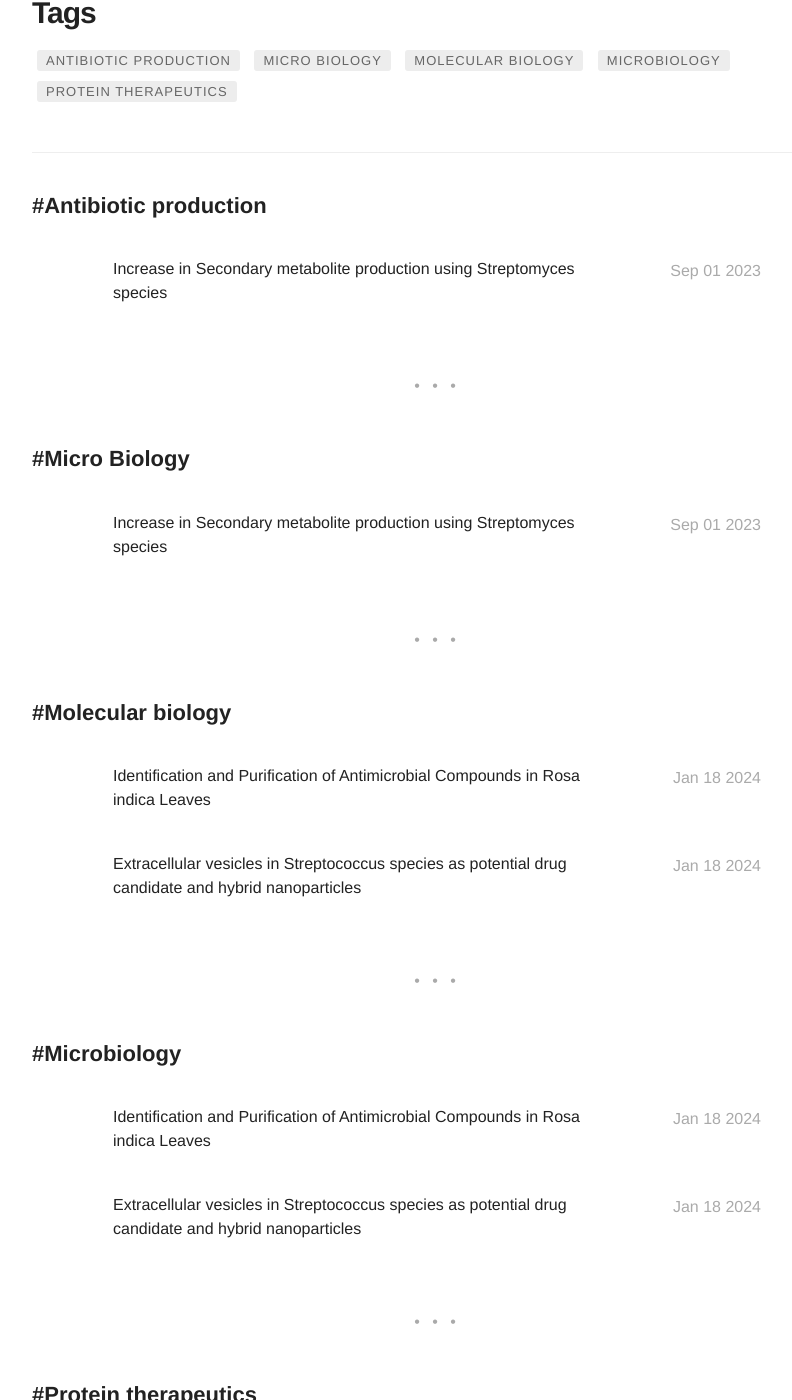
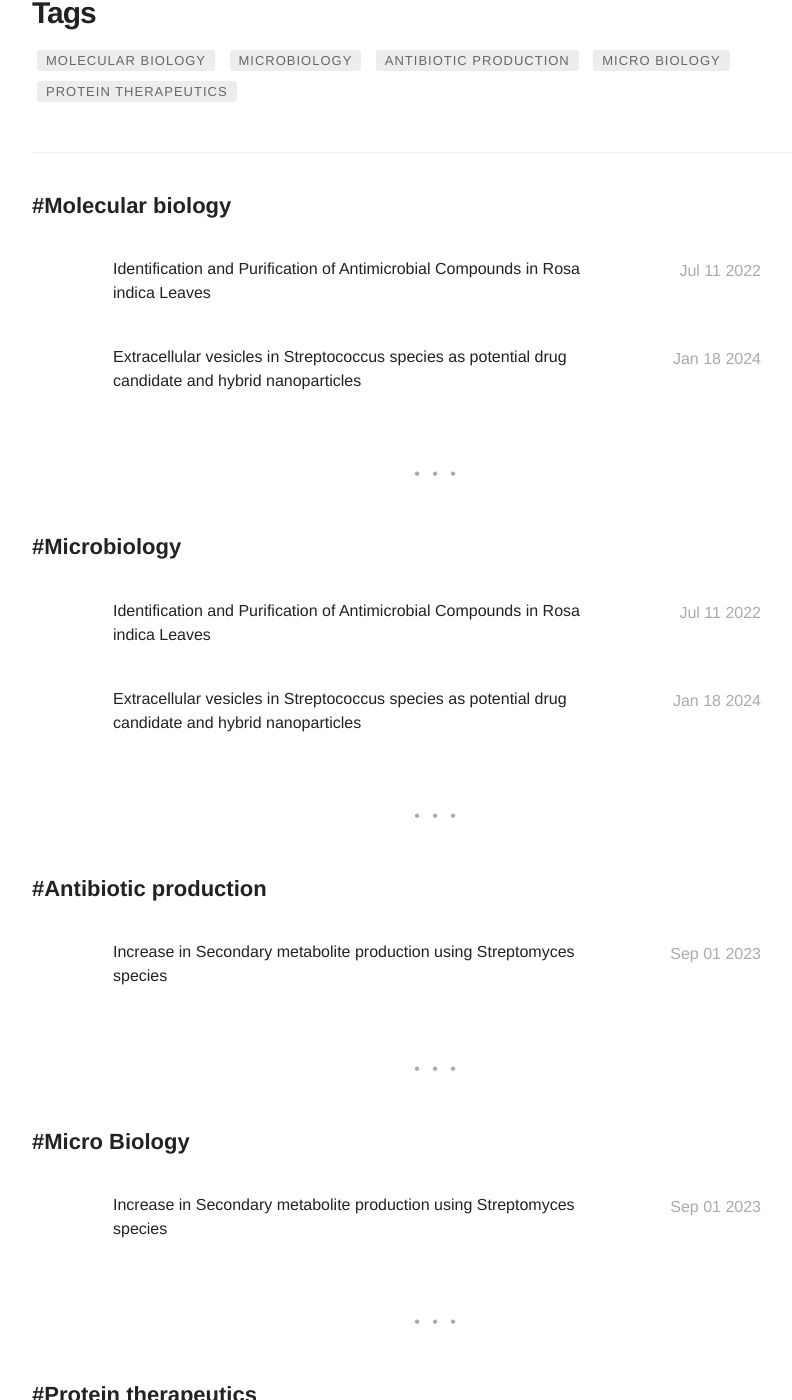
Before and after one commit to arunaang/arunaang.github.io, a Jekyll site: the page built from tags.html, in a window 1280 px wide and 1400 px high, scrolled down 541 px. Shown: the whole window, without its empty margins (203-995 px from the left). Built offline with Jekyll 4.4.1, drawn with Linux system fonts in a browser that asks for light colours; nearby versions of some CDN libraries.

Commit message:
origin main

```diff
--- a/_posts/2023-09-24-Designing-Protein-Binder copy 2.markdown
+++ b/_posts/2023-09-24-Designing-Protein-Binder copy 2.markdown
@@ -2,7 +2,7 @@
 # fields to edit: title, date, description, tag, body
 title: "Identification and Purification of Antimicrobial Compounds in Rosa indica Leaves"
 layout: post
-date: 2024-01-18 2:22
+date: 2022-07-11 3:22
 tag:
 - Molecular biology
 - Microbiology
```
